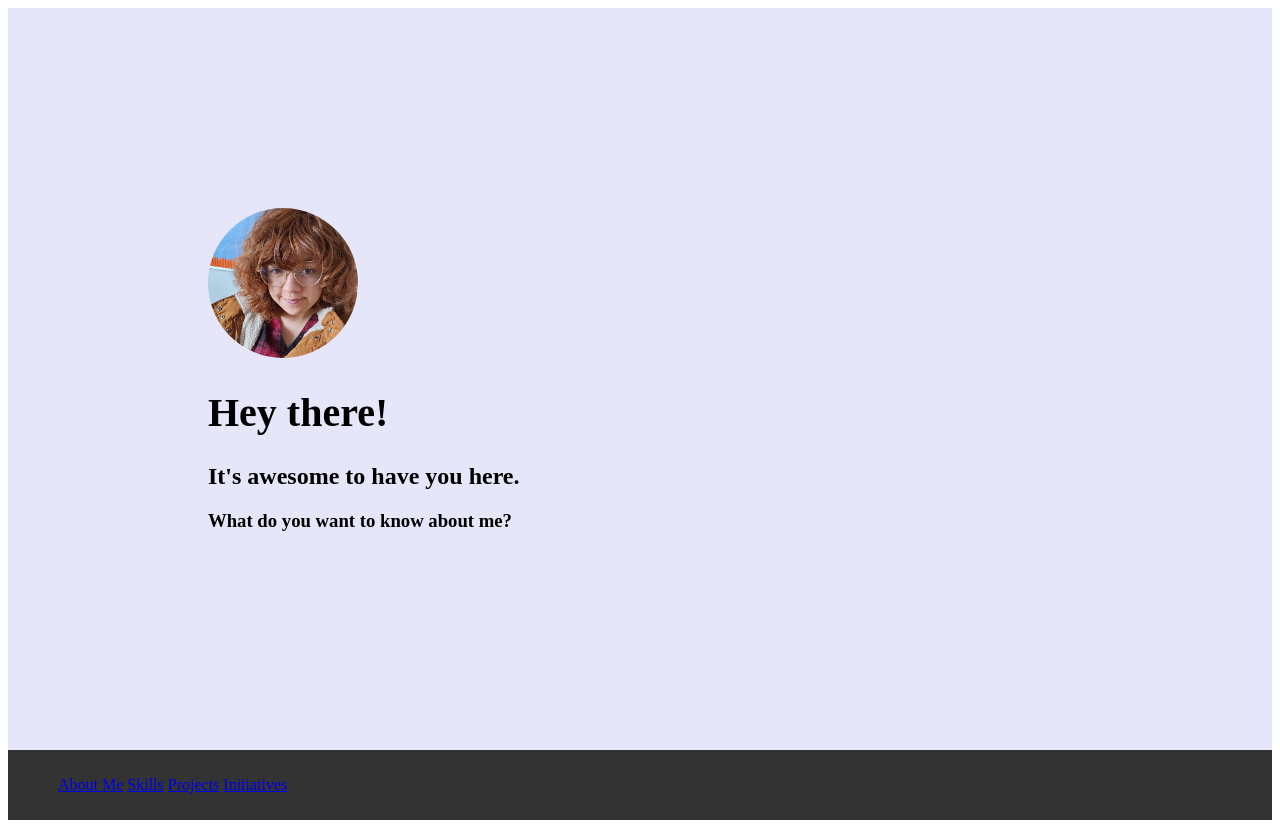
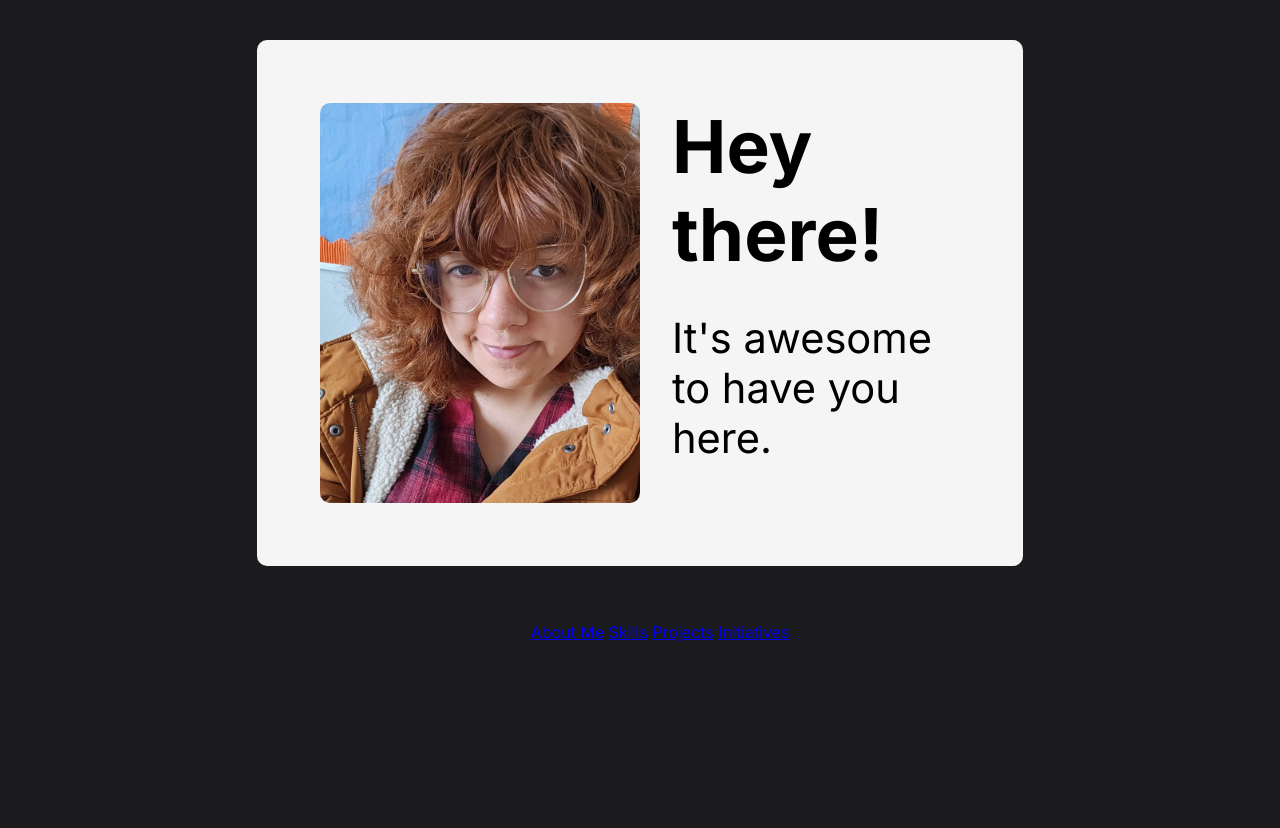
Before and after one commit to lerrayi/ferraro_portfolio, a plain HTML site: page index.html in a window 1280 px wide. After the commit the page ends 800 px from the top, so only its background shows below. Drawn offline with Linux system fonts and the light colour scheme.

Commit message:
Update CSS and HTML files

```diff
--- a/index.html
+++ b/index.html
@@ -8,13 +8,12 @@
 
 <body>
   <div class="intro-card">
-    <img class="pfp" src="img/pfp.jpg" alt="Profile Picture" />
-    <h1>Hey there!</h1>
-    <h2>It's awesome to have you here.</h2>
-    <h3>What do you want to know about me?</h3>
+    <img src="img/pfp.jpg" alt="Profile Picture" />
+    <div class="intro-text">
+      <h1>Hey there!</h1>
+      <h2>It's awesome to have you here.</h2>
+    </div>
   </div>
-
-  <script src="script.js"></script>
 
   <nav>
     <ul>
--- a/style.css
+++ b/style.css
@@ -1,33 +1,64 @@
+@import url('https://fonts.googleapis.com/css2?family=Inter:wght@400;700&display=swap');
+
+body {
+  font-family: 'Inter', sans-serif;
+  background-color: rgb(28, 28, 31);
+  text-align: center;
+}
+
+.intro-card {
+  border-radius: 10px;  /* Rounded corners */
+  text-align: left;
+  background-color: whitesmoke;
+  padding: 5%;
+  display: flex;
+  flex-direction: row;
+  width: 50vw; /* Card will only take up 50% of the screen width */
+  margin: 0 auto; /* Center the card horizontally*/
+  height: 50vh; /* Set height to 70% of the viewport height */
+  margin-top: 5vh;
+}
+
+.intro-card .intro-text {
+  display: flex; /* Enable flexbox for intro-text */
+  flex-direction: column; /* Arrange children vertically */
+  justify-content: space-between; /* Distribute space between h1 and h2 */
+  flex-basis: 25%; /* Each takes up 25% of the intro-card height */
+  flex-grow: 1;
+  flex-shrink: 1;
+  max-width: 50%;
+  max-height: 50%;
+}
+
+.intro-card img {
+    flex-grow: 0;
+    flex-shrink: 0;
+    aspect-ratio: 1; /* Maintain a square aspect ratio */
+    margin-right: 5%;
+    border-radius: 10px; /* Make the image rounded */
+    object-fit: cover; /* Ensure the image fills the area */
+    max-width: 50%; /* Prevent the image from exceeding 40% of the container's width */
+    max-height: 100%; /* Ensure it doesn't exceed the container's height */
+}
+
+.intro-card h1 {
+  font-size: calc(3.5vw + 3.5vh);
+  margin: 0;
+  margin-bottom: 0.5em;
+  line-height: 1.2; /* Adjust line height for better readability */
+}
+
+.intro-card h2 {
+  font-size: calc(2vw + 2vh);
+  font-weight: normal;
+  margin: 0;
+  line-height: 1.2; /* Adjust line height for better readability */
+}
+
 nav {
-  background-color: #333;
-  color: white;
-  padding: 10px;
+  padding: 0.5em;
+  margin-top: 2em; /* Add spacing between nav and intro-card */
 }
 
 nav ul li {
-  display: inline; /* Ensure list items are inline */
-}
-
-.intro-card {
-  text-align: left;
-  background-color: lavender;
-  padding: 200px;
-}
-
-.intro-card h1 {
-  font-size: 2.5em;
-}
-
-.intro-card h2 {
-  font-size: 1.5em;
-}
-
-.intro-card p {
-  font-size: 1.2em;
-}
-
-.pfp {
-  width: 150px;
-  height: 150px;
-  border-radius: 50%;
-}
+  display: inline; /* Ensure list items are inline (horizontal */
```
